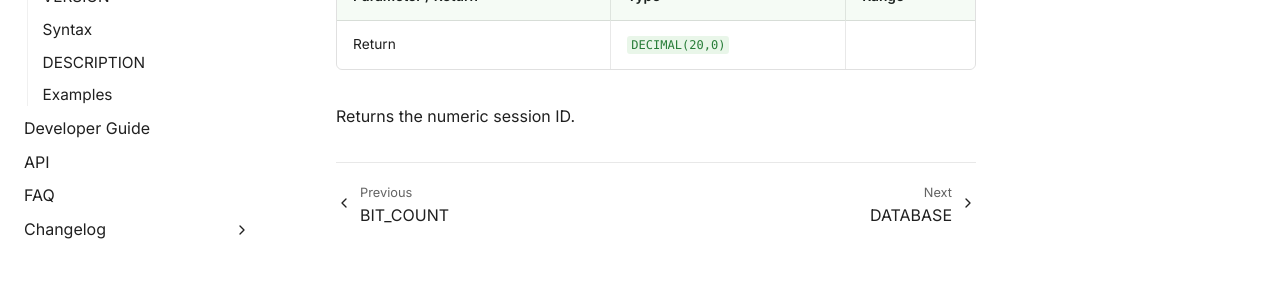
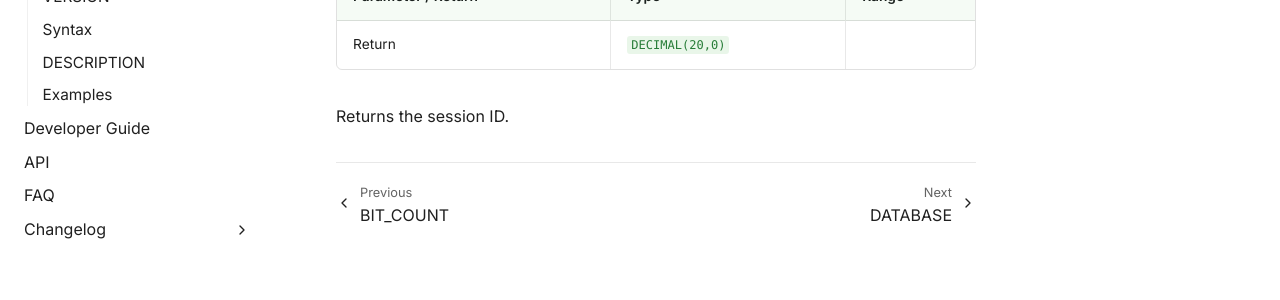
Before and after one commit to exasol-labs/more-functions, a Sphinx documentation site: the page built from doc/user_guide/functions/connection_id.rst, in a window 1280 px wide. Shown: the part 466-766 px from the top of the page. Built offline with Sphinx 7.4.7, drawn with Linux system fonts in a browser that asks for light colours.

Commit message:
Apply suggestions from code review
Co-authored-by: Christoph Pirkl <4711730+kaklakariada@users.noreply.github.com>

```diff
--- a/doc/user_guide/functions/connection_id.rst
+++ b/doc/user_guide/functions/connection_id.rst
@@ -21,4 +21,4 @@ Parameter / Return Type              Range
 Return             ``DECIMAL(20,0)``
 ================== ================= ===============
 
-Returns the numeric session ID.
+Returns the session ID.
```
Also changed, not shown: doc/system_requirements/system_requirements.md (+1 -1 lines), 1 other file.
